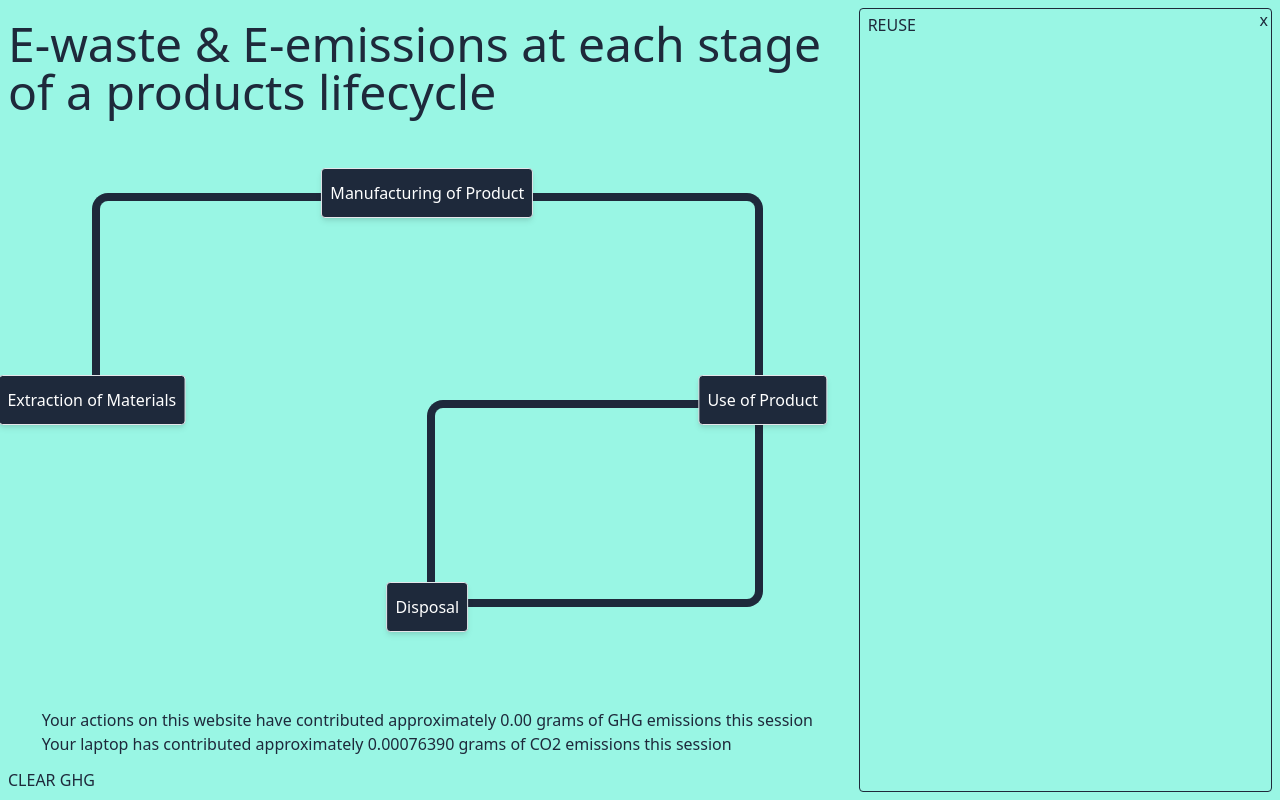
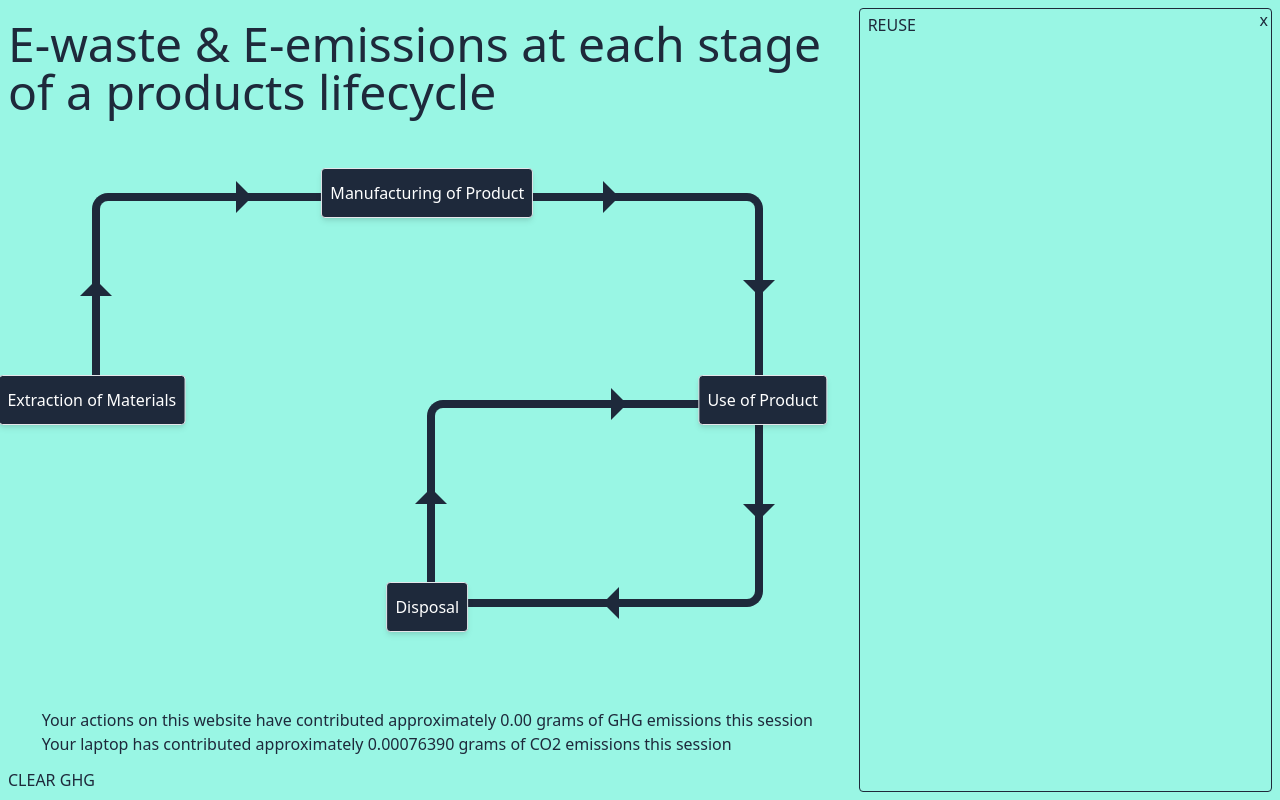
Before and after one commit to dk-chevalier/soci30016-A2, a React (Vite) app in the folder SOCI30016-A2/: page /reuse in a window 1280 px wide. Built offline with nearby package versions, Linux system fonts and the light colour scheme.

Commit message:
added arrows to show flow of lifecycles

```diff
--- a/SOCI30016-A2/src/pages/Home.jsx
+++ b/SOCI30016-A2/src/pages/Home.jsx
@@ -34,7 +34,10 @@ function Home() {
             Extraction of Materials
           </NavLink>
 
-          <div className="col-start-1 row-start-1 w-full h-full border-t-8 border-l-8 rounded-2xl border-slate-800"></div>
+          <div className="col-start-1 row-start-1 w-full h-full border-t-8 border-l-8 rounded-2xl border-slate-800 grid">
+            <div className="absolute h-0 w-0 border-x-[1rem] border-x-transparent border-b-[1rem] border-b-slate-800 self-center justify-self-start -translate-x-[calc(50%+4px)] -translate-y-[calc(50%+4px)]"></div>
+            <div className="absolute h-0 w-0 border-x-[1rem] border-x-transparent border-b-[1rem] border-b-slate-800 start justify-self-center -translate-y-[calc(50%+4px)] -translate-x-[calc(50%+4px)] rotate-90"></div>
+          </div>
 
           <NavLink
             to="./manufacturing"
@@ -45,7 +48,10 @@ function Home() {
             Manufacturing of Product
           </NavLink>
 
-          <div className="col-start-2 row-start-1 w-full h-full border-t-8 border-r-8 rounded-2xl border-slate-800"></div>
+          <div className="col-start-2 row-start-1 w-full h-full border-t-8 border-r-8 rounded-2xl border-slate-800 grid">
+            <div className="absolute h-0 w-0 border-x-[1rem] border-x-transparent border-b-[1rem] border-b-slate-800 self-start justify-self-center translate-x-[calc(50%+4px)] -translate-y-[calc(50%+4px)] rotate-90"></div>
+            <div className="absolute h-0 w-0 border-x-[1rem] border-x-transparent border-b-[1rem] border-b-slate-800 self-center justify-self-end -translate-y-[calc(50%+4px)] translate-x-[calc(50%+4px)] rotate-180"></div>
+          </div>
 
           <NavLink
             to="./use"
@@ -56,7 +62,10 @@ function Home() {
             Use of Product
           </NavLink>
 
-          <div className="col-start-2 row-start-2 w-full h-full border-b-8 border-r-8 rounded-2xl border-slate-800"></div>
+          <div className="col-start-2 row-start-2 w-full h-full border-b-8 border-r-8 rounded-2xl border-slate-800 grid">
+            <div className="absolute h-0 w-0 border-x-[1rem] border-x-transparent border-b-[1rem] border-b-slate-800 self-center justify-self-end translate-y-[calc(50%+4px)] translate-x-[calc(50%+4px)] rotate-180"></div>
+            <div className="absolute h-0 w-0 border-x-[1rem] border-x-transparent border-b-[1rem] border-b-slate-800 self-end justify-self-center translate-x-[calc(50%+4px)] translate-y-[calc(50%+4px)] -rotate-90"></div>
+          </div>
 
           <NavLink
             to="./disposal"
--- a/SOCI30016-A2/src/pages/Landfill.jsx
+++ b/SOCI30016-A2/src/pages/Landfill.jsx
@@ -22,7 +22,9 @@ function Landfill() {
       </div>
 
       <div className="grid grid-cols-2 grid-rows-2 col-start-1 col-span-4 row-start-2 row-span-4 w-4/5 h-4/5">
-        <div className="col-start-1 row-start-2 w-full h-full border-b-8 rounded-2xl border-slate-800"></div>
+        <div className="col-start-1 row-start-2 w-full h-full border-b-8 rounded-2xl border-slate-800 grid">
+          <div className="absolute h-0 w-0 border-x-[1rem] border-x-transparent border-b-[1rem] border-b-slate-800 self-end justify-self-center translate-x-[calc(50%+4px)] translate-y-[calc(50%+4px)] -rotate-90"></div>
+        </div>
         <p className="col-start-1 row-start-2 self-end justify-self-start z-10 py-3 px-2 border rounded-full shadow-md bg-white text-slate-800 translate-y-1/2 -translate-x-1/2">
           Landfill
         </p>
--- a/SOCI30016-A2/src/pages/Recycle.jsx
+++ b/SOCI30016-A2/src/pages/Recycle.jsx
@@ -22,8 +22,12 @@ function Recycle() {
       </div>
 
       <div className="grid grid-cols-2 grid-rows-2 col-start-1 col-span-4 row-start-2 row-span-4 w-4/5 h-4/5">
-        <div className="col-start-2 row-start-1 row-span-2 w-full h-full border-l-8 rounded-2xl border-slate-800"></div>
-        <div className="col-start-1 row-start-2 w-full h-full border-b-8 rounded-2xl border-slate-800"></div>
+        <div className="col-start-2 row-start-1 row-span-2 w-full h-full border-l-8 rounded-2xl border-slate-800 grid">
+          <div className="absolute h-0 w-0 border-x-[1rem] border-x-transparent border-b-[1rem] border-b-slate-800 self-center justify-self-start -translate-x-[calc(50%+4px)]"></div>
+        </div>
+        <div className="col-start-1 row-start-2 w-full h-full border-b-8 rounded-2xl border-slate-800 grid">
+          <div className="absolute h-0 w-0 border-x-[1rem] border-x-transparent border-b-[1rem] border-b-slate-800 self-end justify-self-center -translate-x-[calc(50%+4px)] translate-y-[calc(50%+4px)] -rotate-90"></div>
+        </div>
         <p className="col-start-1 row-start-2 self-end justify-self-start z-10 py-3 px-2 border rounded-full shadow-md bg-white text-slate-800 translate-y-1/2 -translate-x-1/2">
           Landfill
         </p>
--- a/SOCI30016-A2/src/pages/Repurpose.jsx
+++ b/SOCI30016-A2/src/pages/Repurpose.jsx
@@ -21,7 +21,10 @@ function Repurpose() {
         </NavLink>
       </div>
       <div className="grid grid-cols-2 grid-rows-2 col-start-1 col-span-4 row-start-2 row-span-4 w-4/5 h-4/5">
-        <div className="col-start-2 row-start-2 w-full h-full border-t-8 border-l-8 rounded-2xl border-slate-800"></div>
+        <div className="col-start-2 row-start-2 w-full h-full border-t-8 border-l-8 rounded-2xl border-slate-800 grid">
+          <div className="absolute h-0 w-0 border-x-[1rem] border-x-transparent border-b-[1rem] border-b-slate-800 self-center justify-self-start -translate-y-[calc(50%+4px)] -translate-x-[calc(50%+4px)]"></div>
+          <div className="absolute h-0 w-0 border-x-[1rem] border-x-transparent border-b-[1rem] border-b-slate-800 self-start justify-self-center translate-x-[calc(50%+4px)] -translate-y-[calc(50%+4px)] rotate-90"></div>
+        </div>
       </div>
     </>
   );
--- a/SOCI30016-A2/src/pages/Reuse.jsx
+++ b/SOCI30016-A2/src/pages/Reuse.jsx
@@ -21,7 +21,10 @@ function Reuse() {
         </NavLink>
       </div>
       <div className="grid grid-cols-2 grid-rows-2 col-start-1 col-span-4 row-start-2 row-span-4 w-4/5 h-4/5">
-        <div className="col-start-2 row-start-2 w-full h-full border-t-8 border-l-8 rounded-2xl border-slate-800"></div>
+        <div className="col-start-2 row-start-2 w-full h-full border-t-8 border-l-8 rounded-2xl border-slate-800 grid">
+          <div className="absolute h-0 w-0 border-x-[1rem] border-x-transparent border-b-[1rem] border-b-slate-800 self-center justify-self-start -translate-y-[calc(50%+4px)] -translate-x-[calc(50%+4px)]"></div>
+          <div className="absolute h-0 w-0 border-x-[1rem] border-x-transparent border-b-[1rem] border-b-slate-800 self-start justify-self-center translate-x-[calc(50%+4px)] -translate-y-[calc(50%+4px)] rotate-90"></div>
+        </div>
       </div>
     </>
   );
```
